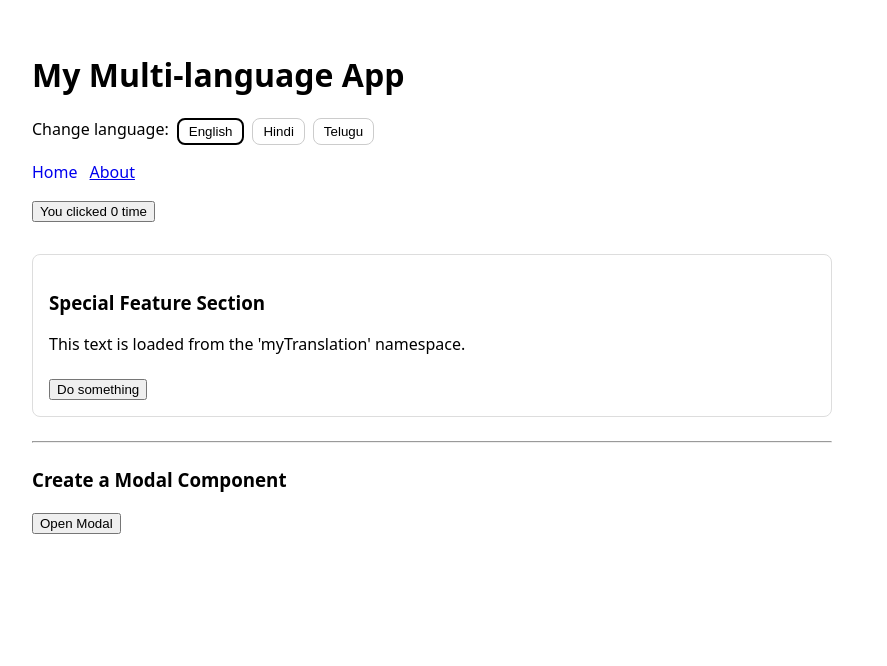
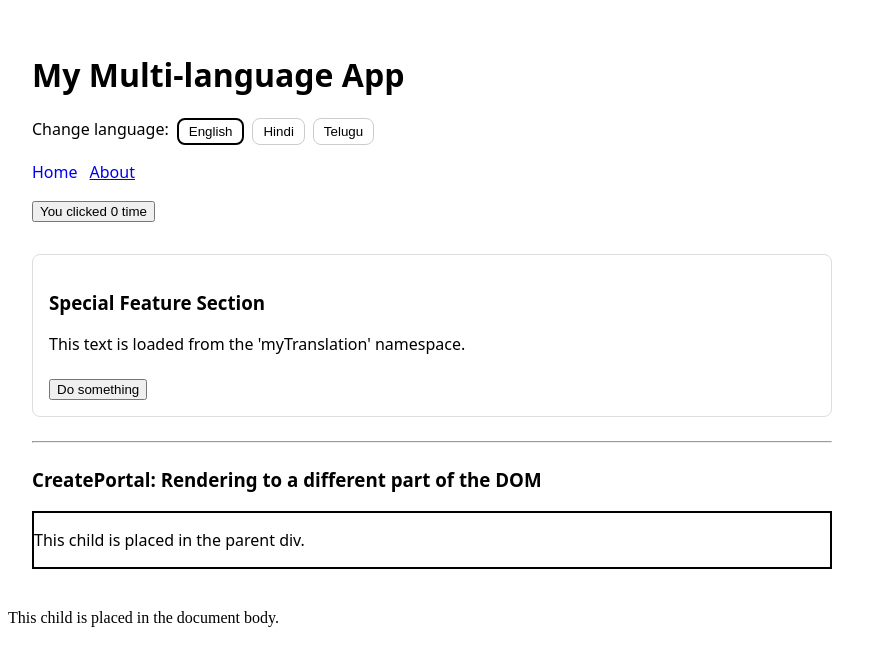
Before and after one commit to UdayKumarBurgula/my-react-prepare, a React (Create React App) app: page /about in a window 1280 px wide. Shown: the top 666 px of the page, without its empty margins (0-887 px from the left). Built offline with nearby package versions, Linux system fonts and the light colour scheme.

Commit message:
CreatePortal: Rendering to a different part of the DOM

```diff
--- a/src/pages/AboutPage.js
+++ b/src/pages/AboutPage.js
@@ -1,30 +1,7 @@
 // src/pages/AboutPage.js
 import React, { useState, useEffect } from "react";
 import { useTranslation } from "react-i18next";
-import ReactDOM from 'react-dom';
-
-const Modal = ({ isOpen, onClose, children }) => {
-    useEffect(() => {
-        if (isOpen) {
-            document.body.style.overflow = 'hidden';
-        } else {
-            document.body.style.overflow = 'auto';
-        }
-    }, [isOpen]);
-
-    if (!isOpen) return null;
-
-    return ReactDOM.createPortal(
-        <div className="modal-overlay" onClick={onClose}>
-
-            <div className="modal-content" onClick={e => e.stopPropagation()}>
-                <button className="modal-close" onClick={onClose}>Close</button>
-                {children}
-            </div>
-        </div>,
-        document.body
-    );
-};
+import { createPortal } from 'react-dom';
 
 
 
@@ -32,16 +9,17 @@ function AboutPage() {
   // ✅ Use about namespace + fallback to "common"
   const { t } = useTranslation(["about", "common"]);
 
-    const [isModalOpen, setIsModalOpen] = useState(false);
-
   return (
       <div>
-          <h3>Create a Modal Component</h3>
-          <button onClick={() => setIsModalOpen(true)}>Open Modal</button>
-          <Modal isOpen={isModalOpen} onClose={() => setIsModalOpen(false)}>
-              <h1>Modal Content</h1>
-              <p>This is the content inside the modal</p>
-          </Modal>
+          <h3>CreatePortal: Rendering to a different part of the DOM</h3>
+          <div style={{ border: '2px solid black' }}>
+              <p>This child is placed in the parent div.</p>
+              {createPortal(
+                  <p>This child is placed in the document body.</p>,
+                  document.body
+              )}
+          </div>
+
       </div>
   );
 }
```
